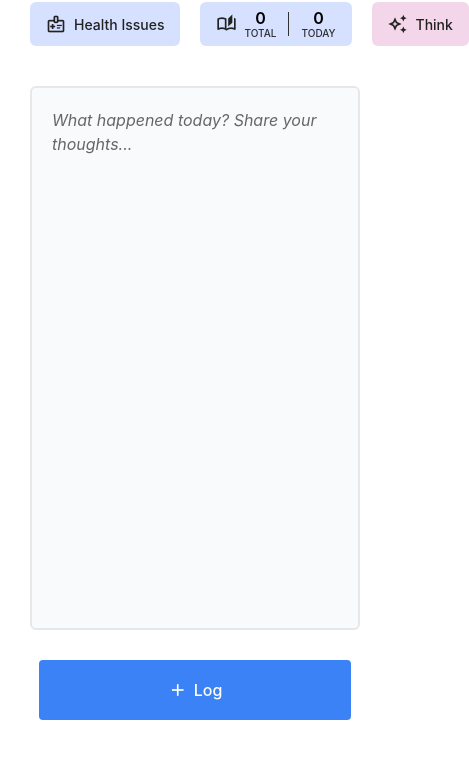
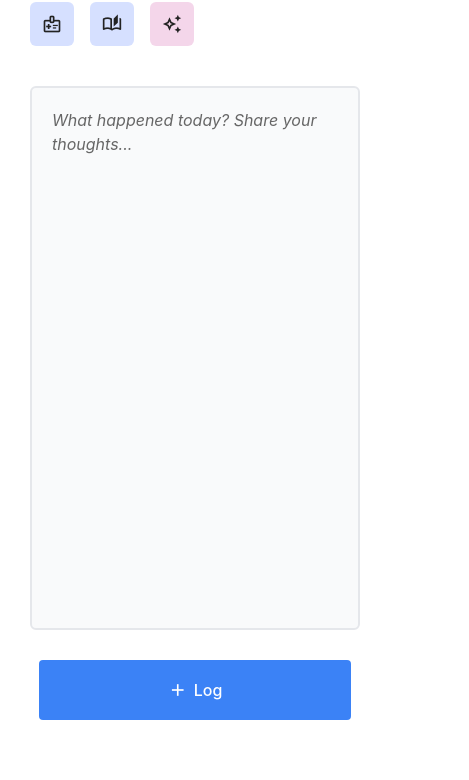
Before and after one commit to RonItelman/HealthIQ, a website: page index.html in a window 390 px wide. Shown: the part 64-844 px from the top of the page, 469 px wide, since content can reach past the window. Drawn offline with nearby package versions, Linux system fonts and the light colour scheme.

Commit message:
Improve mobile UI: show only icons on header buttons for cleaner mobile experience

```diff
--- a/css/components/buttons.css
+++ b/css/components/buttons.css
@@ -209,3 +209,42 @@
     display: block;
     width: 100%;
 }
+
+/* Mobile-specific button styles */
+@media (max-width: 768px) {
+    /* Hide text labels on header buttons, keep only icons */
+    .btn-header {
+        padding: 8px 12px;
+        gap: 0;
+        min-width: 44px;
+    }
+
+    /* Hide button text labels on mobile */
+    .btn-header .btn-text {
+        display: none;
+    }
+
+    /* Hide view button stats on mobile */
+    #viewBtn .btn-stats {
+        display: none;
+    }
+
+    /* Hide icon-text fallback on mobile */
+    .btn-header .icon-text {
+        display: none;
+    }
+
+    /* Adjust margins for mobile */
+    .btn-health {
+        margin-right: 8px;
+    }
+
+    #thinkBtn {
+        margin-left: 8px;
+    }
+
+    /* Make buttons more compact on mobile */
+    .action-row {
+        gap: 8px;
+    }
+}
--- a/index.html
+++ b/index.html
@@ -41,7 +41,7 @@
             <button class="btn btn-health btn-header" id="healthBtn">
                 <span class="material-symbols-outlined">medical_information</span>
                 <span class="icon-text">H</span>
-                Health Issues
+                <span class="btn-text">Health Issues</span>
             </button>
             <button class="btn btn-view btn-header" id="viewBtn">
                 <span class="material-symbols-outlined" id="viewBtnIcon">auto_stories</span>
@@ -61,7 +61,7 @@
             <button class="btn btn-think btn-header" id="thinkBtn">
                 <span class="material-symbols-outlined">auto_awesome</span>
                 <span class="icon-text">✨</span>
-                Think
+                <span class="btn-text">Think</span>
             </button>
         </div>
         <div id="log-input-container">
```
